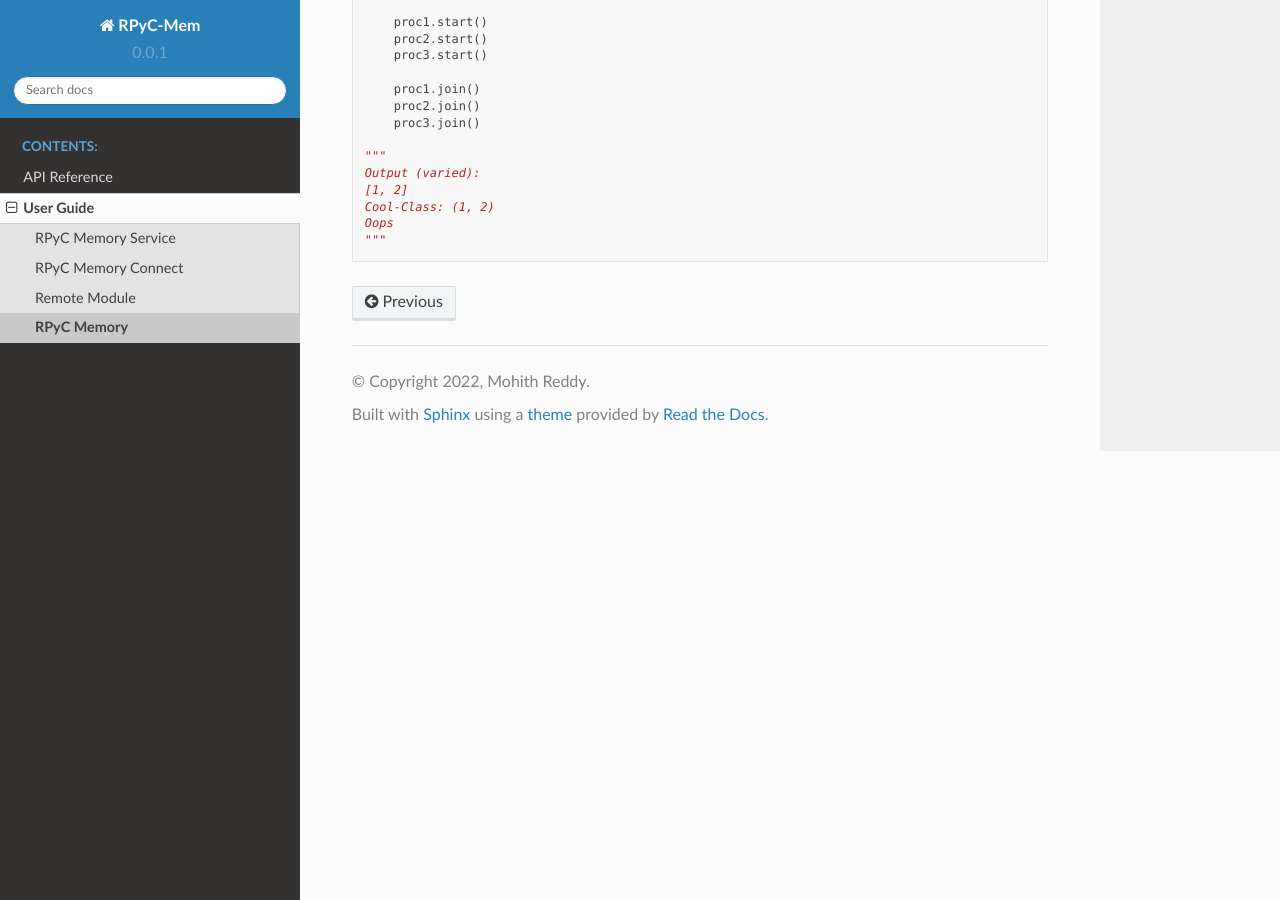
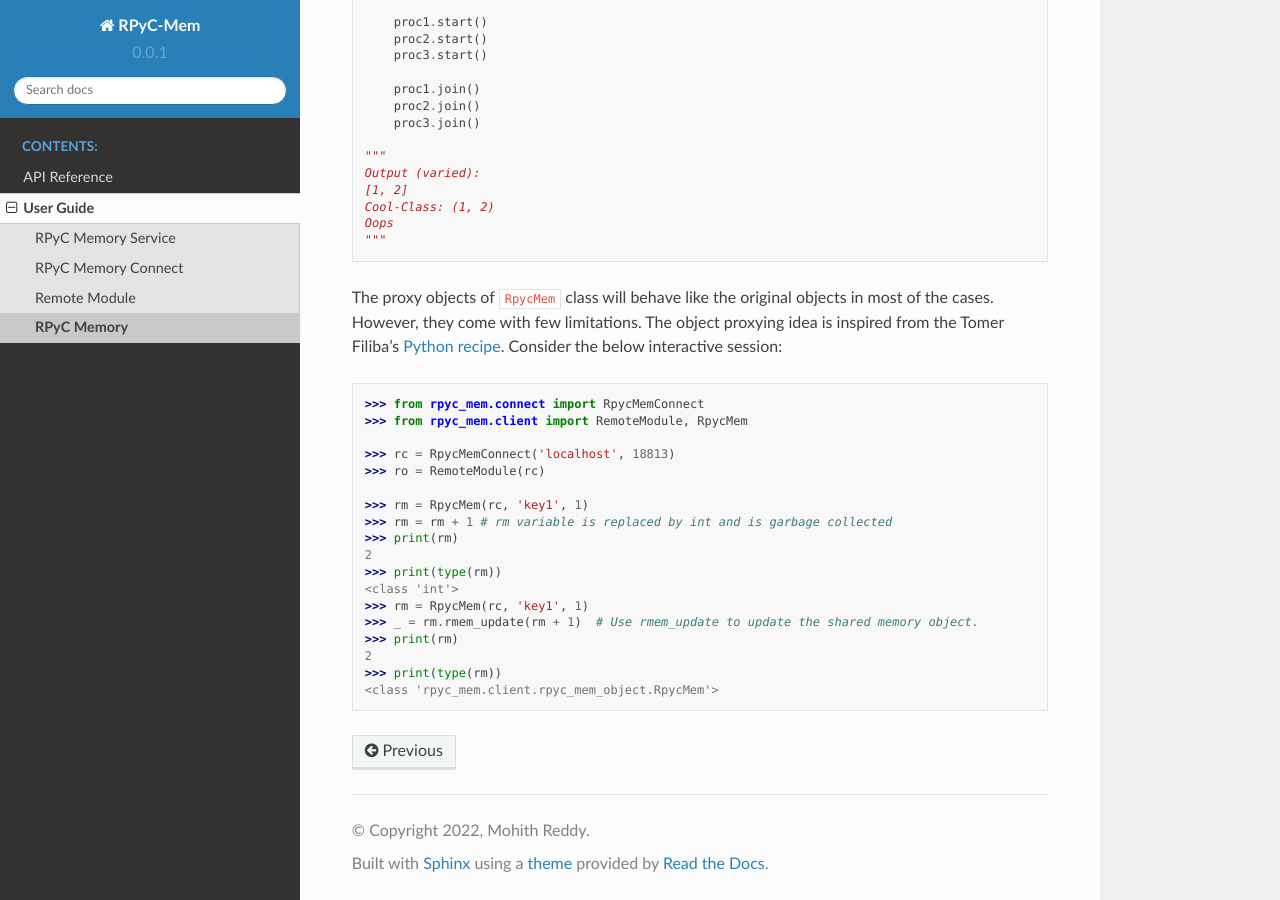
Before and after one commit to m0hithreddy/rpyc-mem, a Sphinx documentation site: the page built from docs/user_guide/mem_object_guide.rst, in a window 1280 px wide and 900 px high, scrolled down 2048 px. Built offline with Sphinx 7.4.7 and the Read the Docs theme 2.0.0, drawn with Linux system fonts in a browser that asks for light colours.

Commit message:
Add proxy class limitations in user guide

```diff
--- a/docs/user_guide/mem_object_guide.rst
+++ b/docs/user_guide/mem_object_guide.rst
@@ -119,3 +119,27 @@ are shared instead of the entire class ::
     Cool-Class: (1, 2)
     Oops
     """
+
+
+The proxy objects of ``RpycMem`` class will behave like the original objects in most of the cases. However, they come
+with few limitations. The object proxying idea is inspired from the Tomer Filiba's `Python recipe <https://code.activestate.com/
+recipes/496741-object-proxying/>`_. Consider the below interactive session::
+
+    >>> from rpyc_mem.connect import RpycMemConnect
+    >>> from rpyc_mem.client import RemoteModule, RpycMem
+
+    >>> rc = RpycMemConnect('localhost', 18813)
+    >>> ro = RemoteModule(rc)
+
+    >>> rm = RpycMem(rc, 'key1', 1)
+    >>> rm = rm + 1 # rm variable is replaced by int and is garbage collected
+    >>> print(rm)
+    2
+    >>> print(type(rm))
+    <class 'int'>
+    >>> rm = RpycMem(rc, 'key1', 1)
+    >>> _ = rm.rmem_update(rm + 1)  # Use rmem_update to update the shared memory object.
+    >>> print(rm)
+    2
+    >>> print(type(rm))
+    <class 'rpyc_mem.client.rpyc_mem_object.RpycMem'>
```
